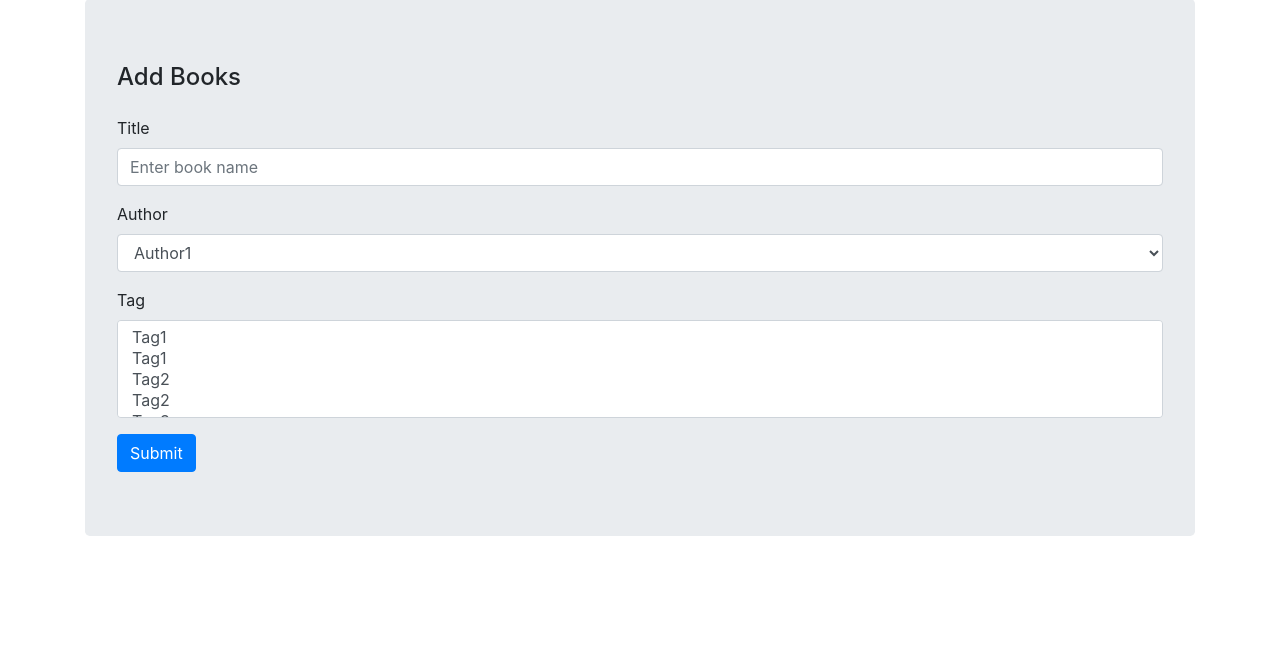
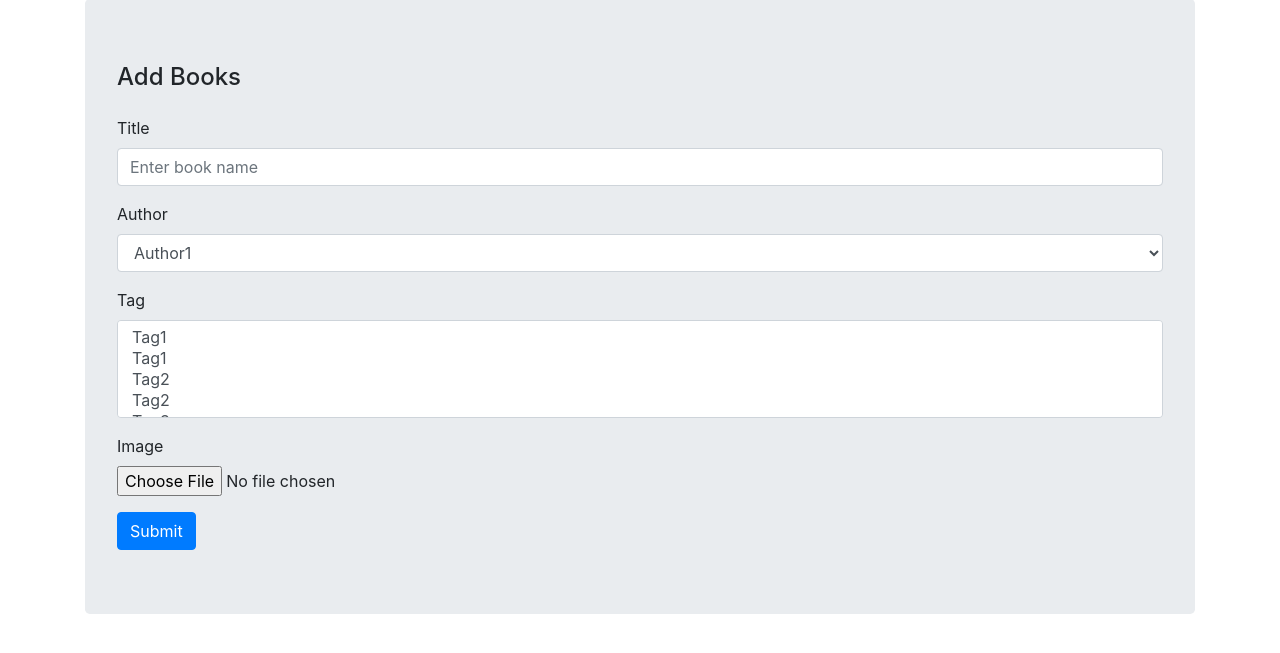
Before and after one commit to haniabukhaitcode/books, a PHP site: page /create.php in a window 1280 px wide. Shown: the part 81-734 px from the top of the page. Run offline with PHP 8.4, Linux system fonts and the light colour scheme; data comes from the database, SQL or seed files in the repository; both versions use the stored data as it was after the commit.

Commit message:
New starting point

```diff
--- a/create.php
+++ b/create.php
@@ -13,6 +13,7 @@ if ($_POST) {
     $book->title = $_POST['title'];
     $book->author_id = $_POST['author_id'];
     $book->tag_id = $_POST['tag_id'];
+    $book->book_image = $_FILES['book_image'];
     $book->create() ? true : false;
 }
 ?>
@@ -60,7 +61,7 @@ if ($_POST) {
                 <div class="jumbotron">
                     <h4 class="mb-4">Add Books</h4>
 
-                    <form action="" method="post">
+                    <form action="" method="post" enctype="multipart/form-data">
                         <div class="form-group">
                             <label for="title">Title</label>
                             <input type="text" name="title" class="form-control" placeholder="Enter book name">
@@ -100,6 +101,12 @@ if ($_POST) {
                                 </select>
                             </div>
                         </div>
+                        <div class="form-group">
+                            <label>Image</label>
+                            <div class="mb-3">
+                                <input type="file" name="book_image" id="book_image">
+                            </div>
+                        </div>
 
                         <input type="submit" name="submit" class="btn btn-primary" />
                     </form>
--- a/models/books.php
+++ b/models/books.php
@@ -10,6 +10,7 @@ class Book
     public $author_id;
     public $tag_id;
     public $tagIds;
+    public $book_image;
     public function __construct($db)
     {
         $this->conn = $db;
@@ -22,21 +23,21 @@ class Book
         //sql
         $this->conn->setAttribute(PDO::ATTR_ERRMODE, PDO::ERRMODE_WARNING);
         $lastId = "select max(book_id) book_id from " . $this->table_name . "";
-        $bookQuery = "INSERT INTO " . $this->table_name . "(title, author_id) VALUES(:title, :author_id) ";
+        $bookQuery = "INSERT INTO " . $this->table_name . "(title, author_id, book_image) VALUES(:title, :author_id, :book_image) ";
         $tagQuery = "INSERT INTO  books_tags (book_id, tag_id) VALUES(:inserted_id, :tag_id) ";
         //statement connection with prepare
         $stmt = $this->conn->prepare($bookQuery);
+        $imageName = $this->uploadPhoto()["name"];
         // **Controlling Values From User**
         // remving tags (htmlspecialchars)
         // allowing variables only (strip_tags)
         $this->title = htmlspecialchars(strip_tags($this->title));
         $this->author_id = htmlspecialchars(strip_tags($this->author_id));
 
-
-
         // bind values
         $stmt->bindParam(":title", $this->title);
         $stmt->bindParam(":author_id", $this->author_id);
+        $stmt->bindParam(":book_image", $imageName);
 
         $stmt->execute();
         $sth = $this->conn->query($lastId);
@@ -62,19 +63,20 @@ class Book
         $query = "SELECT
         books.book_id,
         books.title,
+        books.book_image,
         authors.author,
         GROUP_CONCAT(tags.tag SEPARATOR ',') tags
     FROM
         books
-    JOIN
+  Left  JOIN
         authors
     ON
         authors.id = books.author_id
-    JOIN
+  Left  JOIN
         books_tags
     ON
         books_tags.book_id = books.book_id
-    JOIN
+   Left JOIN
         tags
     ON
         tags.tag_id = books_tags.tag_id
@@ -100,6 +102,7 @@ class Book
         $query = "SELECT
         books.book_id,
         books.title,
+        books.book_image,
         authors.id author,
         GROUP_CONCAT(tags.tag_id SEPARATOR ',') tags
     FROM
@@ -125,8 +128,8 @@ class Book
         $row = $stmt->fetch(PDO::FETCH_OBJ);
         $this->title = $row->title;
         $this->author_id = $row->author;
+        $this->book_image = $row->book_image;
         $this->tagIds =  explode(",", $row->tags);
-        // $this->tag_id = $row['tag_id'];
     }
     //**Update**
     function update($id)
@@ -138,7 +141,8 @@ class Book
         " . $this->table_name . "
         SET
             title = :title,
-            author_id = :author_id
+            author_id = :author_id,
+            book_image = :book_image
 
         WHERE
             book_id = :book_id";
@@ -149,6 +153,7 @@ class Book
         // **Controlling Values From User**
         // remving tags (htmlspecialchars)
         // allowing variables only (strip_tags)
+        $imageName = $this->uploadPhoto()["name"];
         $this->title = htmlspecialchars(strip_tags($this->title));
         $this->author_id = htmlspecialchars(strip_tags($this->author_id));
 
@@ -157,6 +162,7 @@ class Book
         // bind values
         $stmt->bindParam(":title", $this->title);
         $stmt->bindParam(":author_id", $this->author_id);
+        $stmt->bindParam(":book_image", $imageName);
         $stmt->bindParam(":book_id", $id);
 
         $stmt->execute();
@@ -189,4 +195,56 @@ class Book
             header("Location: index.php");
         }
     }
+    function uploadPhoto()
+    {
+
+        $result_message = "";
+
+        // now, if image is not empty, try to upload the image
+        if ($this->book_image) {
+
+            // sha1_file() function is used to make a unique file name
+            $target_directory = $_SERVER['DOCUMENT_ROOT'] . "/books/images/";
+            $target_file = $target_directory  . $this->book_image["name"];
+            $file_type = pathinfo($target_file, PATHINFO_EXTENSION);
+
+            // error message is empty
+            $file_upload_error_messages = "";
+            // make sure that file is a real image
+            $check = getimagesize($this->book_image["tmp_name"]);
+            if ($check !== false) {
+                // submitted file is an image
+            } else {
+                $file_upload_error_messages .= "<div>Submitted file is not an image.</div>";
+            }
+
+            // make sure certain file types are allowed
+            $allowed_file_types = array("jpg", "jpeg", "png", "gif");
+            if (!in_array($file_type, $allowed_file_types)) {
+                $file_upload_error_messages .= "<div>Only JPG, JPEG, PNG, GIF files are allowed.</div>";
+            }
+
+            // make sure file does not exist
+            if (file_exists($target_file)) {
+                $file_upload_error_messages .= "<div>Image already exists. Try to change file name.</div>";
+            }
+
+            // make sure submitted file is not too large, can't be larger than 1 MB
+            if ($this->book_image['size'] > (1024000)) {
+                $file_upload_error_messages .= "<div>Image must be less than 1 MB in size.</div>";
+            }
+
+            // make sure the 'uploads' folder exists
+            // if not, create it
+            if (!is_dir($target_directory)) {
+                mkdir($target_directory, 0777, true);
+            }
+            move_uploaded_file($this->book_image["tmp_name"], $target_file);
+        }
+
+        return array(
+            "err" => $file_upload_error_messages,
+            "name" => $this->book_image["name"]
+        );
+    }
 }
--- a/permissions.txt
+++ b/permissions.txt
@@ -8,3 +8,5 @@ sudo nano /etc/php/7.2/apache2/php.ini
 =>>> search for display_errors and make it display_errors = On
 
 sudo service apache2 restart
+
+sudo chmod -R 777 /var/www/html/books/images/
```
Also changed, not shown: BookStore.sql (+6 -7 lines), edit.php (+14 -2 lines), index.php (+7 -0 lines), create.css (added), images/Screenshot from 2019-09-11 12-48-08.png (added), images/Screenshot from 2019-09-11 12-49-30.png (added), images/arnab.jpeg (added), images/images.png (added).
